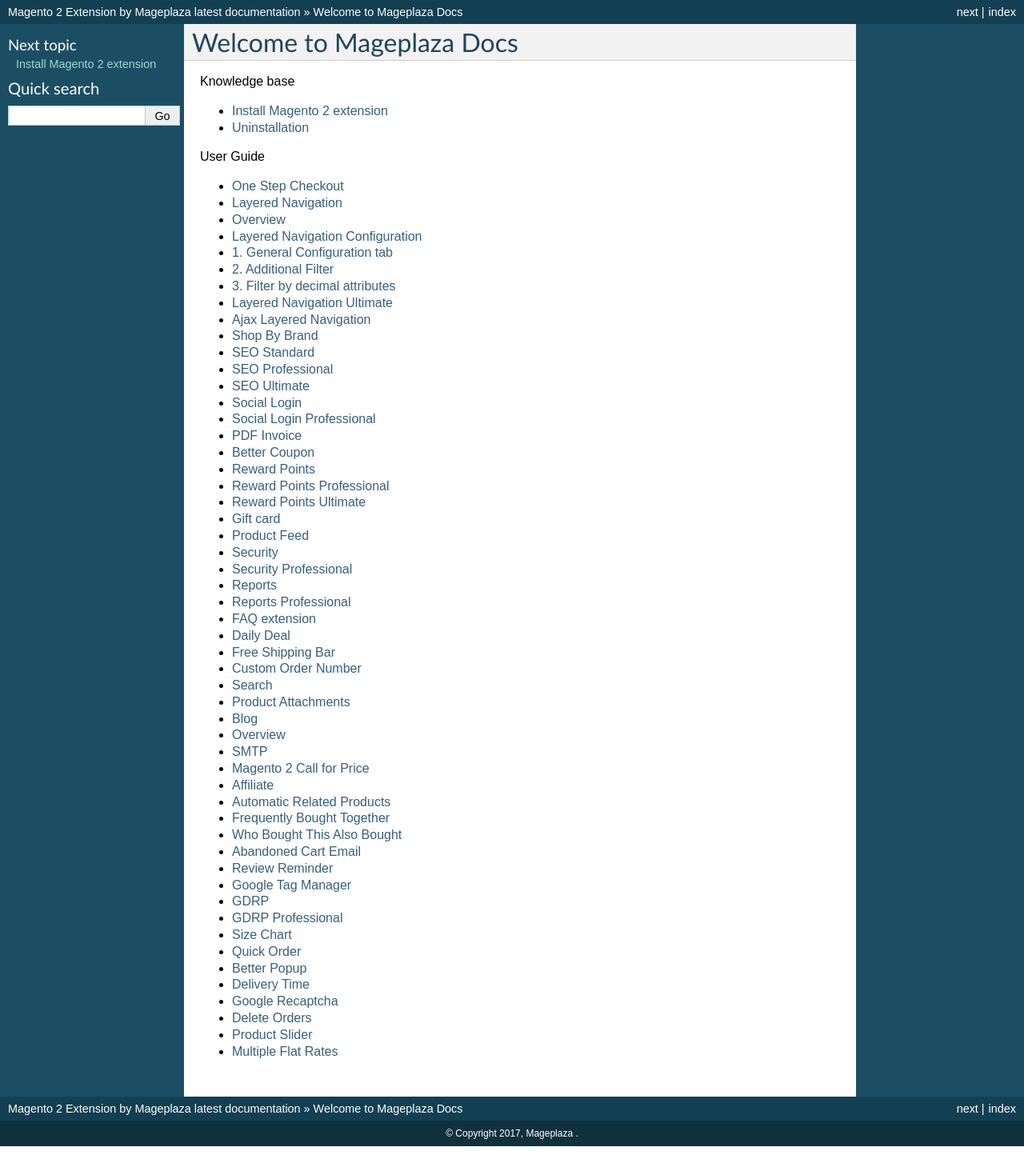
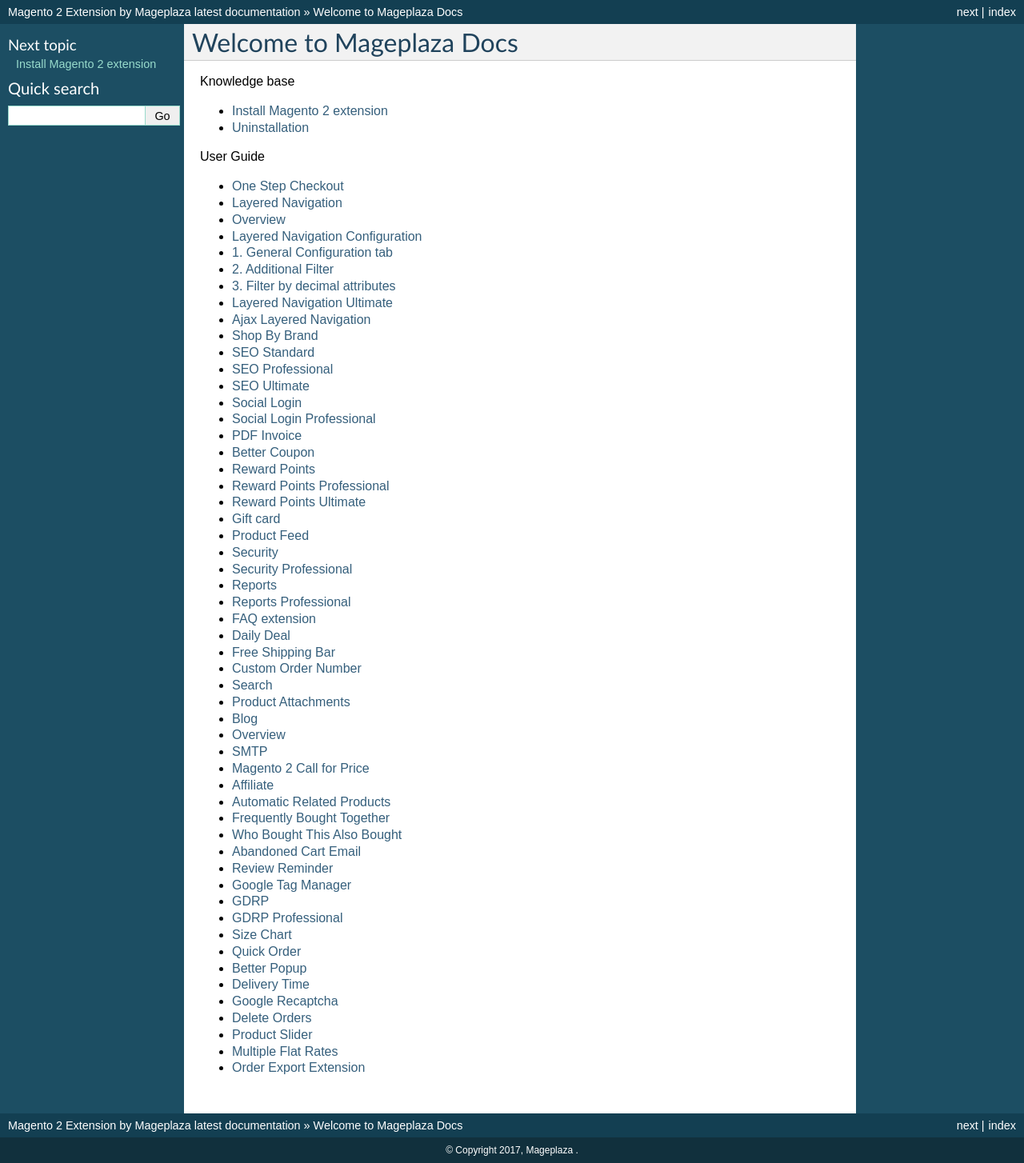
Before and after one commit to magepages/mpdocs, a Sphinx documentation site: the page built from docs/index.rst, in a window 1280 px wide. Shown: the whole page at 80% size. Built offline with Sphinx 7.4.7, drawn with Linux system fonts in a browser that asks for light colours; pages that are not in the unit, such as notebooks, are missing from menus; before the commit the page ends 1433 px from its top, so only the background shows below that.

Commit message:
Update index.rst

```diff
--- a/docs/index.rst
+++ b/docs/index.rst
@@ -66,3 +66,4 @@
    delete-order-m2/index
    product-slider-m2/index
    multi-flat-rates/index
+   order-export/index
```
